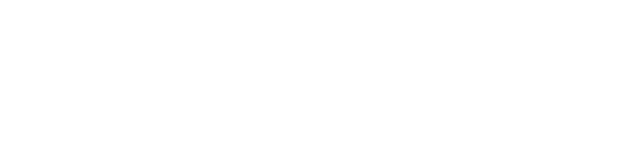
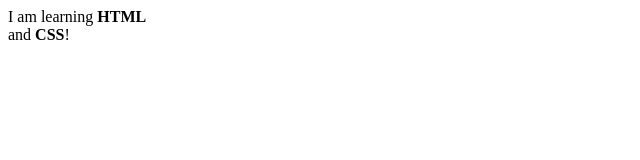
Before and after one commit to gvanastasov/C-Web-Development-Basics, a plain HTML site: page Ex1-Web_Fundamentals/welcome.html in a window 1280 px wide. Shown: the whole page, without its empty margins (0-640 px from the left). Drawn offline with Linux system fonts and the light colour scheme.

```diff
--- a/Ex1-Web_Fundamentals/welcome.html
+++ b/Ex1-Web_Fundamentals/welcome.html
@@ -4,6 +4,6 @@
         <title>Welcome</title>
     </head>
     <body>
-
+        <p>I am learning <strong>HTML</strong><br>and <strong>CSS</strong>!</p>
     </body>
 </html>
```
